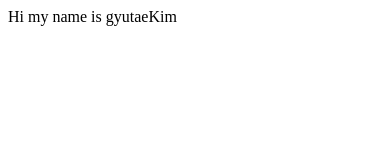
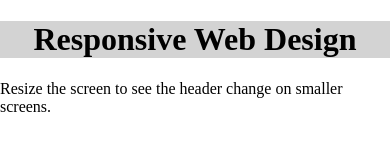
Before and after one commit to gtgtKim/kokoa-clone, a plain HTML site: page index.html in a window 390 px wide. Drawn offline with Linux system fonts and the light colour scheme.

Commit message:
Update index.html

```diff
--- a/index.html
+++ b/index.html
@@ -1,9 +1,25 @@
 <!DOCTYPE html>
 <html>
-<head>
-    <title>안녕하세요</title>
-</head>
-<body>
-    <span>Hi my name is gyutaeKim</span>
-</body>
+   <head>
+      <style>
+         /* Define the responsive rules for different screen sizes */
+         @media only screen and (max-width: 600px) {
+            body {
+               width: auto;
+               margin: 0;
+            }
+            /* Style the header differently on smaller screens */
+            header {
+               background-color: lightgray;
+               text-align: center;
+            }
+         }
+      </style>
+   </head>
+   <body>
+      <header>
+         <h1>Responsive Web Design</h1>
+      </header>
+      <p>Resize the screen to see the header change on smaller screens.</p>
+   </body>
 </html>
```
